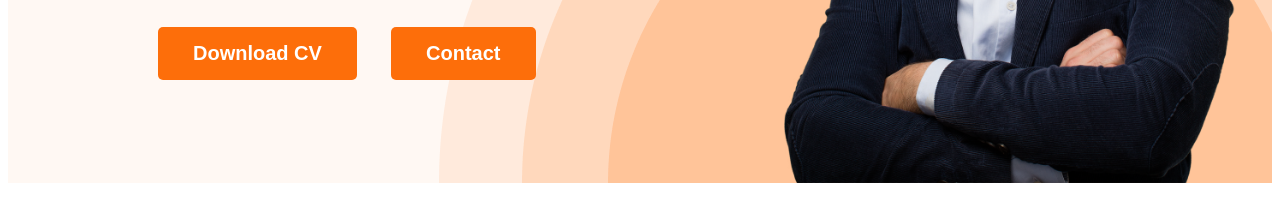
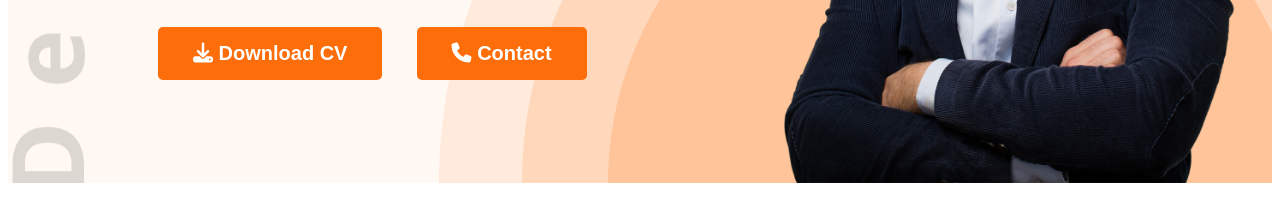
Before and after one commit to MdNurulIslam99/webdeveloper-portfolio, a plain HTML site: page index.html in a window 1280 px wide. Shown: the part 585-800 px from the top of the page. Drawn offline with nearby package versions, Linux system fonts and the light colour scheme.

Commit message:
set icon and developer image

```diff
--- a/index.html
+++ b/index.html
@@ -11,9 +11,10 @@
     <link href="https://fonts.googleapis.com/css2?family=Open+Sans:wght@400;700;800&display=swap" rel="stylesheet">
 
 
+    <link rel="stylesheet" href="styles/portfolio.css">
 
+    <script src="https://kit.fontawesome.com/19fe7387d6.js" crossorigin="anonymous"></script>
 
-    <link rel="stylesheet" href="styles/portfolio.css">
 </head>
 
 <body>
@@ -35,8 +36,8 @@
                 <p class="banner-description">Shot what able cold new see hold.Friendly as an betrayed formerly he.
                     Morning because as to society
                     behaved moments.</p>
-                <button class="btn-primary">Download CV</button>
-                <button class="btn-primary">Contact</button>
+                <button class="btn-primary"> <i class="fa-solid fa-download"></i> Download CV</button>
+                <button class="btn-primary"> <i class="fa-solid fa-phone"></i> Contact</button>
             </div>
             <img class="profile-pic" src="images/hardy.png" alt="hardy">
         </div>
@@ -202,7 +203,7 @@
             </div>
 
             <div class="downlod-cv">
-                <button class="btn-primary">Download CV</button>
+                <button class="btn-primary"> <i class="fa-solid fa-download"></i> Download CV</button>
             </div>
 
 
--- a/styles/portfolio.css
+++ b/styles/portfolio.css
@@ -69,9 +69,9 @@ nav a {
 
 .header {
     background-color: #FFF8F3;
-    background-image: url(../images/header_bg.png);
+    background-image: url('../images/header_bg.png'), url('../images/developer.png');
     background-repeat: no-repeat;
-    background-position: bottom right;
+    background-position: bottom right, top left;
 }
 
 .banner {
```
